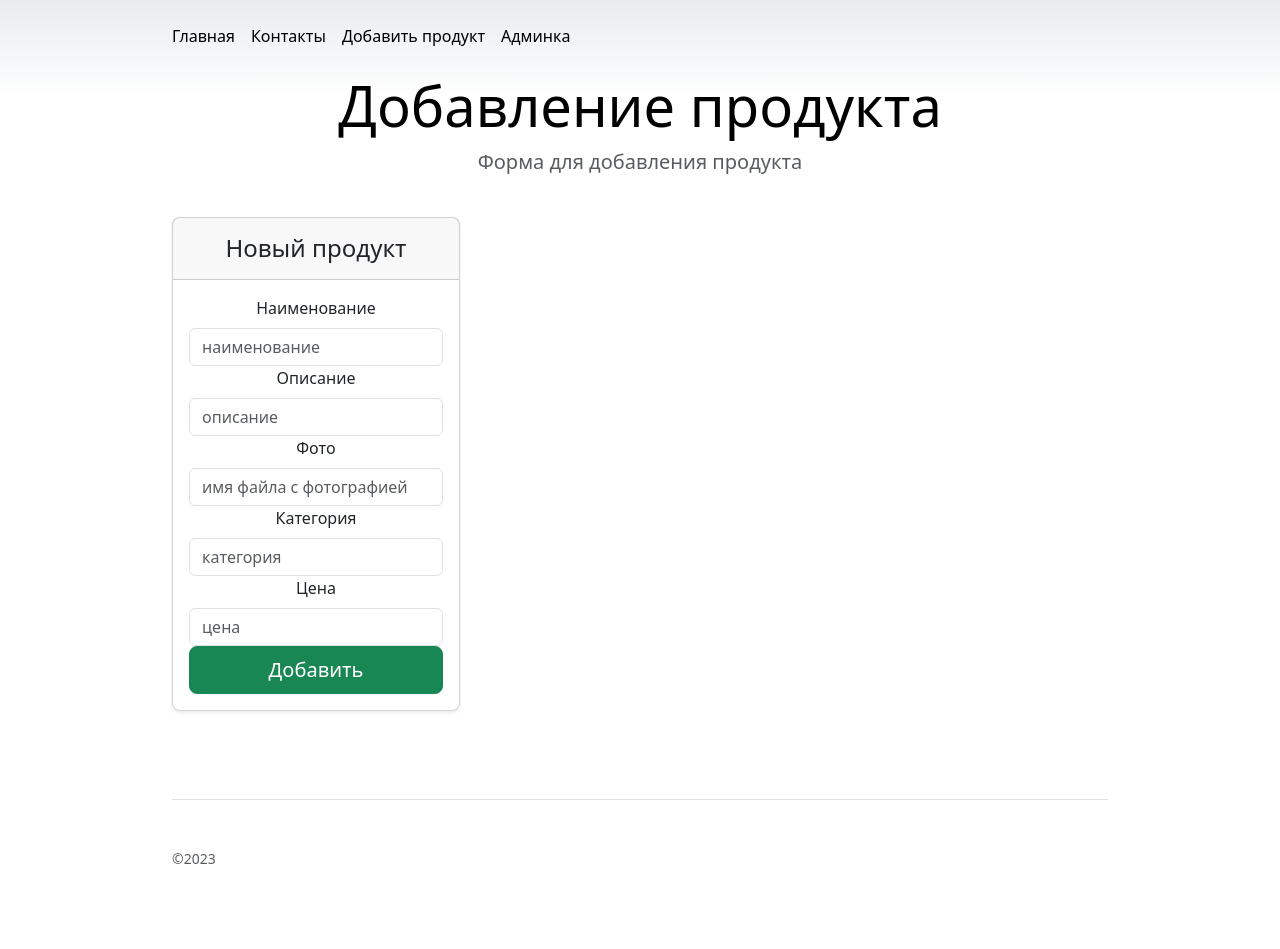
After one commit to AndreyYuryev/django, a Django app: page /add_product in a window 1280 px wide. The commit adds this page. Run offline with Django 5.2, Linux system fonts and the light colour scheme; some libraries are stand-ins or nearby versions.

Commit message:
homework 4 extra task

```diff
--- /dev/null
+++ b/main/templates/main/add_product.html
@@ -0,0 +1,41 @@
+{% extends 'main/base.html' %}
+{% block header %}
+<div class="pricing-header p-3 pb-md-4 mx-auto text-center">
+    <h1 class="display-4 fw-normal text-body-emphasis">Добавление продукта</h1>
+    <p class="fs-5 text-body-secondary">Форма для добавления продукта</p>
+</div>
+{% endblock %}
+{% block content %}
+<div class="row row-cols-1 row-cols-md-3 mb-3 text-center">
+    <div class="col">
+        <div class="card mb-4 rounded-3 shadow-sm">
+            <div class="card-header py-3">
+                <h4 class="my-0 fw-normal">Новый продукт</h4>
+                {% if success %}
+                <p class="card-title pricing-card-title navy_color">Успешно!</small></p>
+                {% endif %}
+            </div>
+            <div class="card-body">
+                <form method="post">
+                    {% csrf_token %}
+                    <label for="FormControlName" class="form-label">Наименование</label>
+                    <input type="text" class="form-control" id="FormControlName" placeholder="наименование" name="name">
+                    <label for="FormControlDesc" class="form-label">Описание</label>
+                    <input type="text" class="form-control" id="FormControlDesc" name="description"
+                           placeholder="описание">
+                    <label for="FormControlPreview" class="form-label">Фото</label>
+                    <input type="text" class="form-control" id="FormControlPreview" name="preview"
+                           placeholder="имя файла с фотографией">
+                    <label for="FormControlCategory" class="form-label">Категория</label>
+                    <input type="text" class="form-control" id="FormControlCategory" name="category"
+                           placeholder="категория">
+                    <label for="FormControlPrice" class="form-label">Цена</label>
+                    <input type="text" class="form-control" id="FormControlPrice" name="price"
+                           placeholder="цена">
+                    <input type="submit" value="Добавить" class="w-100 btn btn-lg btn-success"/>
+                </form>
+            </div>
+        </div>
+    </div>
+</div>
+{% endblock %}
--- a/main/templates/main/includes/inc_main_menu.html
+++ b/main/templates/main/includes/inc_main_menu.html
@@ -1,5 +1,6 @@
 <nav class="d-inline-flex mt-2 mt-md-0 ms-md-auto">
     <a class="me-3 py-2 link-body-emphasis text-decoration-none" href="{% url 'main:index' %}">Главная</a>
     <a class="me-3 py-2 link-body-emphasis text-decoration-none" href="{% url 'main:contact' %}">Контакты</a>
+    <a class="me-3 py-2 link-body-emphasis text-decoration-none" href="{% url 'main:add_product' %}">Добавить продукт</a>
     <a class="me-3 py-2 link-body-emphasis text-decoration-none" href="/admin">Админка</a>
 </nav>
--- a/main/urls.py
+++ b/main/urls.py
@@ -1,5 +1,5 @@
 from django.urls import path
-from main.views import index, contact, product
+from main.views import index, contact, product, add_product
 from main.apps import MainConfig
 
 app_name = MainConfig.name
@@ -7,5 +7,6 @@ app_name = MainConfig.name
 urlpatterns = [
     path('', index, name='index'),
     path('contact', contact, name='contact'),
+    path('add_product', add_product, name='add_product'),
     path('product/<int:product_id>', product, name='product')
 ]
--- a/main/views.py
+++ b/main/views.py
@@ -1,14 +1,17 @@
 from django.shortcuts import render
 from main.models import Product, Category, Contact
 from django.core.exceptions import ObjectDoesNotExist
-
+from django.core.paginator import Paginator
 
 # Create your views here.
 def index(request):
     product_list = Product.objects.all()
+    paginator = Paginator(product_list, 4)
+    page_number = request.GET.get("page")
     products = []
-    products.extend(product_list)
-    return render(request, 'main/index.html', context={'products': products, 'title': 'Главная'})
+    page_obj = paginator.get_page(page_number)
+    products.extend(page_obj)
+    return render(request, 'main/index.html', context={'products': products, 'title': 'Главная', 'page_obj': page_obj})
 
 
 def contact(request):
@@ -17,7 +20,6 @@ def contact(request):
         email = request.POST.get('email')
         if name is not None and email is not None:
             contact = Contact.objects.filter(name=name)
-            print(contact)
             if not contact:
                 Contact.objects.create(name=name, email=email)
             contacts = Contact.objects.all()
@@ -34,3 +36,20 @@ def product(request, product_id: int):
     except ObjectDoesNotExist:
         product_info = {'product': Product.objects.get(pk=1), 'title': 'Продукт'}
         return render(request, 'main/product.html', context=product_info)
+
+
+def add_product(request):
+    if request.method == 'POST':
+        name = request.POST.get('name')
+        description = request.POST.get('description')
+        preview = request.POST.get('preview')
+        category_name = request.POST.get('category')
+        price = request.POST.get('price')
+        if name is not None :
+            product = Product.objects.filter(name=name)
+            if not product:
+                category = Category.objects.filter(name=category_name)
+                if category:
+                    Product.objects.create(name=name, description=description, preview=preview, category=category[0], price=price)
+                    return render(request, 'main/add_product.html', context={'success': True})
+    return render(request, 'main/add_product.html')
```
Also changed, not shown: main/templates/main/index.html (+17 -0 lines).
